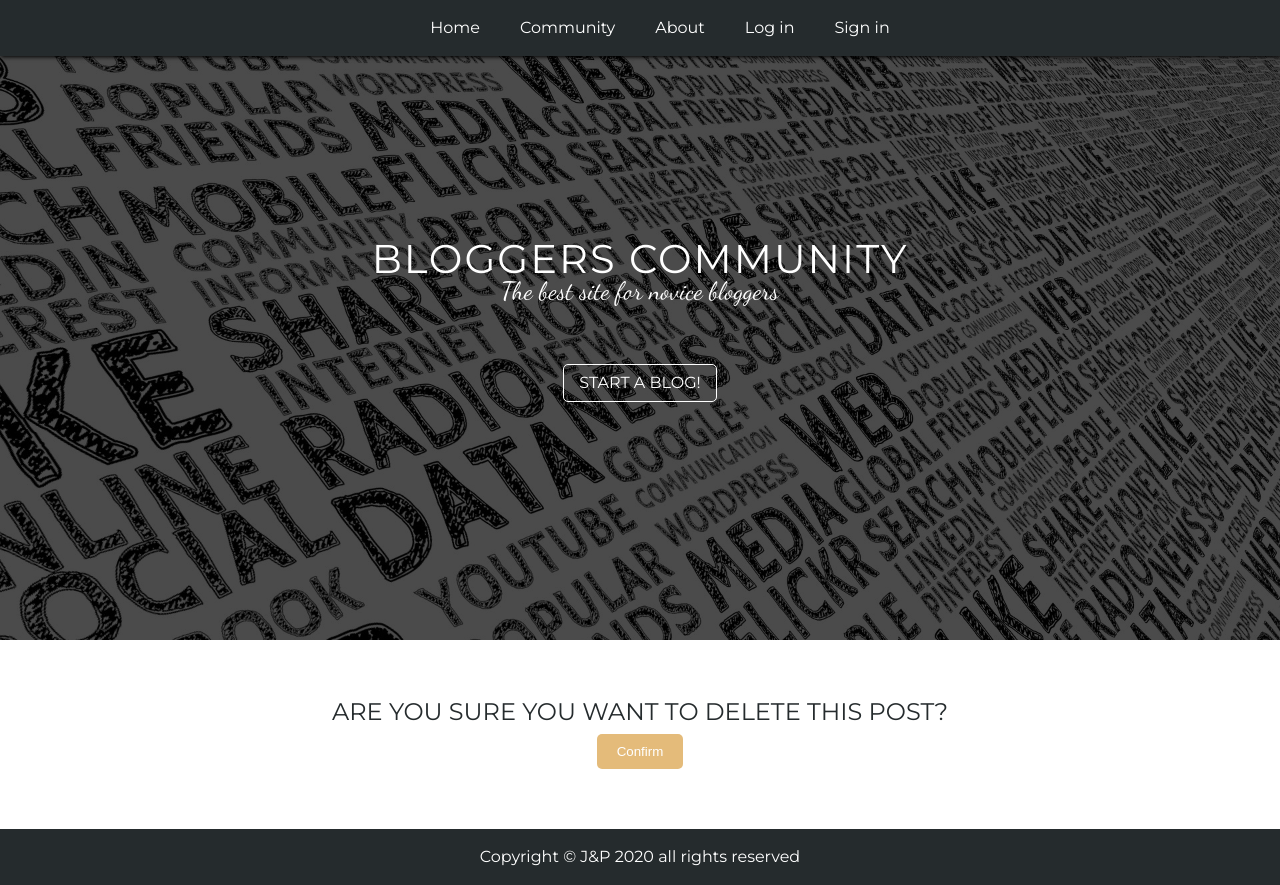
After one commit to KSzostko/Django-Blog, a Django app: template app/templates/app/post_confirm_delete.html in a window 1280 px wide. The commit adds this page. Run offline with Django 3.2, Linux system fonts and the light colour scheme; the template is opened without the code that fills it, so the values that code supplies are empty.

Commit message:
added subpage for deleting post

```diff
--- a/app/static/app/css/style.css
+++ b/app/static/app/css/style.css
@@ -412,7 +412,8 @@ footer {
     margin-bottom: 20px;
 }
 
-.post__back {
+.post__back,
+.post__remove {
     margin-left: 20px;
 }
 
@@ -551,6 +552,22 @@ footer {
     color: #252b2d;
 }
 
+.form--delete {
+    padding: 60px;
+    flex-direction: row;
+    flex-wrap: wrap;
+    justify-content: center;
+}
+
+.form__header--delete {
+    flex-basis: 100%;
+    font-size: 24px;
+}
+
+.button--delete {
+    align-self: center;
+}
+
 .form p {
     margin-bottom: 10px;
 }
--- /dev/null
+++ b/app/templates/app/post_confirm_delete.html
@@ -0,0 +1,13 @@
+{% extends '_base.html' %}
+
+{% block title %} Delete Post {% endblock %}
+
+{% block content %}
+
+<form class="form form--delete" method="POST">
+    {% csrf_token %}
+    <p class="form__header form__header--delete">Are you sure you want to delete this post?</p>
+    <button class="button button--delete" type="submit">Confirm</button>
+</form>
+
+{% endblock %}
--- a/app/templates/app/post_detail.html
+++ b/app/templates/app/post_detail.html
@@ -19,7 +19,7 @@
         <p class="post__text">{{ object.text_content }}</p>
         <div class="post__options">
             <a class="button" href="{% url 'post_edit' pk=object.pk %}">Edit</a>
-            <a class="button" href="{% url 'post_remove' pk=object.pk %}">Remove</a>
+            <a class="button post__remove" href="{% url 'post_remove' pk=object.pk %}">Remove</a>
         </div>
         <a class="button" href="{% url 'post_comments' pk=object.pk %}">View comments ({{ object.comments.count }})</a>
         <a class="button post__back" href="{% url 'blog_detail' pk=object.blog.pk %}">Go back</a>
--- a/app/views.py
+++ b/app/views.py
@@ -93,10 +93,12 @@ class UpdatePostView(LoginRequiredMixin, generic.UpdateView):
 
 
 class DeletePostView(LoginRequiredMixin, generic.DeleteView):
+    login_url = '/login/'
     model = Post
 
     def get_success_url(self):
-        return reverse_lazy('post_detail', kwargs={'pk': self.object.blog.pk})
+        post = super().get_object()
+        return reverse_lazy('blog_detail', kwargs={'pk': post.blog.pk})
 
 
 class SearchPostsView(generic.ListView):
```
